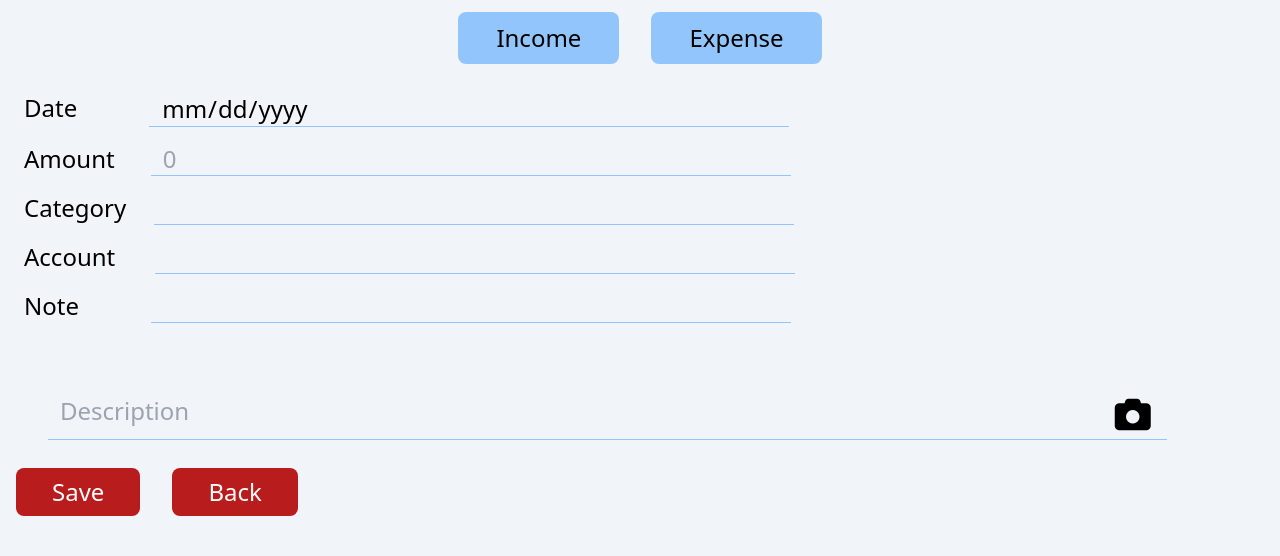
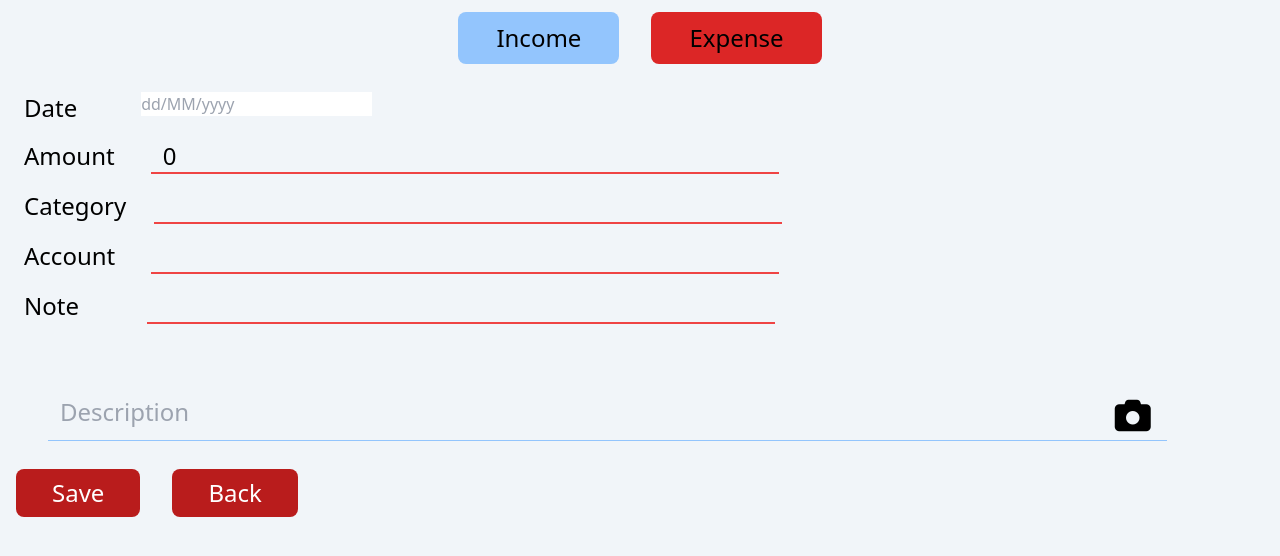
Before and after one commit to Gouriiseth/ExpensetrackerAdv, a React (Vite) app in the folder ExpenseTrackerMod/: page /header in a window 1280 px wide. Shown: the top 556 px of the page. Built offline with nearby package versions, Linux system fonts and the light colour scheme.

Commit message:
did some changes and used useContext

```diff
--- a/ExpenseTrackerMod/src/App.jsx
+++ b/ExpenseTrackerMod/src/App.jsx
@@ -1,11 +1,11 @@
 import Header from './components/Header'
 import Dashboard from './components/Dashboard'
 import { BrowserRouter as Router, Route, Routes } from 'react-router-dom';
-
+import { SavedContext, SavedProvider } from './components/SavedContext';
 
 function App() {
   return (
-    <>
+    <SavedProvider>
     {/* <div className="bg-slate-100">
       <Dashboard /> */}
     {/* <Header /> */}
@@ -18,7 +18,7 @@ function App() {
         </Router>
     {/* </div> */}
 
-    </>
+    </ SavedProvider>
   )
 }
 
--- a/ExpenseTrackerMod/src/components/Category.jsx
+++ b/ExpenseTrackerMod/src/components/Category.jsx
@@ -8,7 +8,7 @@ const Category = ({setCatItem,setIsCat,categoryData,setCategoryData,isIncome,cat
     const [editItem, setEditItem] = useState('')
 
   // console.log(categoryData);
-  categoryData.map((item)=>console.log(item))
+  // categoryData.map((item)=>console.log(item))
   return (
     <>
       <div className='w-[45%] bg-slate-200 h-full pb-8 pt-2 px-4 rounded-lg border-2 border-blue-200'>
--- a/ExpenseTrackerMod/src/components/Content.jsx
+++ b/ExpenseTrackerMod/src/components/Content.jsx
@@ -1,33 +1,40 @@
 import React, { useEffect } from 'react'
-import { useState } from 'react'
+import { useState,useContext } from 'react'
 import DatePicker from 'react-datepicker'
 import 'react-datepicker/dist/react-datepicker.css'
 import Category from './Category'
 import { useNavigate } from 'react-router-dom';
+import SavedContent from './SavedContent'
+import { SavedContext } from './SavedContext'
 
 
 const Content = ({ setIsAcc, setIsCat, catItem, accItem, setCatItem, setAccItem, isIncome }) => {
-
+  const {dataArr,setDataArr}= useContext(SavedContext);
   const [date, setDate] = useState('');
-  const [amount, setAmount] = useState(null);
+  const [amount, setAmount] = useState(0);
   const [category, setCategory] = useState('');
   const [account, setAccount] = useState('');
   const [note, setNote] = useState('');
   const [desc, setDesc] = useState('');
-  const [incomeSave, setIncomeSave] = useState('')
-  const [expenseSave, setExpenseSave] = useState('')
+  const [incomeSave, setIncomeSave] = useState([])
+  const [expenseSave, setExpenseSave] = useState([])
+  // const [saved, setSaved] = useState(false)
 
   const handleSave = () => {
-    const newSave = { date, amount, category, account, note, desc };
+    const newSave = { date, amount, catItem, accItem, note, desc };
     if (isIncome) {
       setIncomeSave([...incomeSave, newSave]);
+        setDataArr(incomeSave)
+      console.log(incomeSave);
     }
 
     else {
       setExpenseSave([...expenseSave, newSave]);
-
+      setDataArr(expenseSave)
+      console.log(dataArr,' ',typeof(dataArr));
     }
-      console.log(isIncome);
+    // setDataArr(true);
+    // console.log(isIncome);
 
     setDate('');
     setAmount('');
@@ -43,44 +50,46 @@ const Content = ({ setIsAcc, setIsCat, catItem, accItem, setCatItem, setAccItem,
   const navigate = useNavigate();
   const handleBackClick = (event) => {
     navigate(-1);
+  }
 
-  }
+  const toggleColor = ` ${isIncome ? 'border-b-2 border-green-500' : "border-b-2 border-red-500"} mx-3 w-1/2 bg-transparent text-2xl px-3 outline-none`
+
   return (
     <>
       <div className='flex flex-col w-full '>
-        <div className='  mb-5  pb-7'>
+        <div className='  mb-5 pb-7'>
 
-          <div className="flex  mt-4 mb-2 ">
-            <label className="text-2xl text-black mx-6">Date</label>
-            <input type="date" readOnly={true} value={date} className="mx-12 w-1/2 border-b border-blue-300 bg-transparent text-2xl px-3 outline-none" />
-            {/* <DatePicker selected={date} onChange={(date) => setDate(date)} dateFormat='dd/MM/yyyy' placeholderText='dd/MM/yyyy'>
+          <div className="ml-6 flex mt-4 mb-2">
+            <label className="text-2xl text-black mr-16">Date</label>
+            {/* <input type="date" readOnly={true} value={date} className="mx-12 w-1/2 border-b border-blue-300 bg-transparent text-2xl px-3 outline-none" /> */}
+            <DatePicker selected={date} onChange={(date) => setDate(date)} dateFormat='dd/MM/yyyy' placeholderText='dd/MM/yyyy'>
 
-            </DatePicker> */}
+            </DatePicker>
           </div>
 
-          <div className="flex  mt-4 mb-2 ">
-            <label className="text-2xl text-black  mx-6">Amount</label>
-            <input type="number" placeholder='0' value={amount} onChange={(e) => setAmount(e.target.value)} className="mx-3 w-1/2 border-b border-blue-300 bg-transparent text-2xl px-3 outline-none" />
+          <div className="ml-6 flex mt-4 mb-2 ">
+            <label className="text-2xl  text-black mr-6 ">Amount</label>
+            <input type="number" placeholder='0' value={amount} onChange={(e) => setAmount(e.target.value)} className={toggleColor} />
           </div>
 
-          <div className='flex mt-4 mb-2'>
-            <label className="text-2xl text-black mx-6">Category</label>
+          <div className='ml-6 flex mt-4 mb-2'>
+            <label className="text-2xl text-black mr-4">Category</label>
             <input type="text" readOnly={true} value={catItem} onClick={() => {
               setIsCat(p => p = !p);
               setIsAcc(false);
-            }} className="mx-1 w-1/2 border-b border-blue-300 bg-transparent text-2xl px-3 outline-none" />
+            }} className={toggleColor} />
           </div>
-          <div className='flex mt-4 mb-2'>
-            <label className="text-2xl text-black mx-6">Account</label>
+          <div className='ml-6 flex mt-4 mb-2'>
+            <label className="text-2xl text-black mr-6">Account</label>
             <input type="text" readOnly={true} value={accItem} onClick={() => {
               setIsAcc(q => q = !q);
               setIsCat(false)
-            }} className="mx-4 w-1/2 border-b border-blue-300 bg-transparent text-2xl px-3 outline-none" />
+            }} className={toggleColor} />
           </div>
 
-          <div className='flex mt-4 mb-2 '>
-            <label className="text-2xl text-black mx-6">Note</label>
-            <input type="text" value={note} onChange={(e) => setNote(e.target.value)} maxLength="50" className="mx-12 w-1/2 border-b border-blue-300 bg-transparent text-2xl px-3 outline-none " />
+          <div className='ml-6 flex mt-4 mb-2 '>
+            <label className="text-2xl text-black mr-14">Note</label>
+            <input type="text" value={note} onChange={(e) => setNote(e.target.value)} maxLength="50" className={toggleColor} />
           </div>
 
         </div>
@@ -92,12 +101,18 @@ const Content = ({ setIsAcc, setIsCat, catItem, accItem, setCatItem, setAccItem,
             </div>
           </div>
           <div>
-      <button className="save mt-7 mx-4 rounded-lg bg-red-700 text-2xl text-white px-9 py-2 mx-4" onClick={handleSave} >Save</button>
+            <button className="save mt-7 mx-4 rounded-lg bg-red-700 text-2xl text-white px-9 py-2 mx-4" onClick={() => handleSave()} >Save</button>
             <button className="back mt-7 mx-4 rounded-lg bg-red-700 text-2xl text-white px-9 py-2 mx-4" onClick={handleBackClick}>Back</button>
 
           </div>
         </div>
       </div>
+      {true ?
+        (isIncome ? (
+          <SavedContent dataArr={incomeSave} />
+        ) : (
+          <SavedContent dataArr={expenseSave} />
+        )): (<div></div>)}
     </>
   )
 }
--- a/ExpenseTrackerMod/src/components/Header.jsx
+++ b/ExpenseTrackerMod/src/components/Header.jsx
@@ -4,7 +4,7 @@ import Wrapper from './Wrapper'
 
 const Header = ({saved}) => {
 
-    const [isIncome, setIsIncome] = useState(null)
+    const [isIncome, setIsIncome] = useState(false)
     // const handleIncome=()=>{
     //     const incomee=saved.filter((save)=>save.category==='income')
     //     setIncome(incomee)
--- /dev/null
+++ b/ExpenseTrackerMod/src/components/SavedContent.jsx
@@ -0,0 +1,29 @@
+import React from 'react'
+import { SavedContext } from './SavedContext'
+import { useContext} from 'react'
+
+const SavedContent = () => {
+    // console.log(data);
+    // setSaved(false)
+    const {dataArr}= useContext(SavedContext);
+    // dataArr.map(d=>console.log(d))
+    console.log(dataArr);
+    return (
+      <div>
+        {/* {  dataArr.map((itemData) => (
+          <div className='bg-blue-200'>
+            console.log(dataArr) ;
+            <p> {itemData.date}</p>
+            <p> {itemData.amount}</p>
+            <p> {itemData.catItem}</p>
+            <p> {itemData.accItem}</p>
+            <p> {itemData.note}</p>
+            <p> {itemData.desc}</p>
+            </div>
+           ))
+      }  */}
+      </div>
+  )
+}
+
+export default SavedContent
--- /dev/null
+++ b/ExpenseTrackerMod/src/components/SavedContext.jsx
@@ -0,0 +1,13 @@
+import React , {createContext,useState} from "react";
+
+export const SavedContext = createContext();
+
+export const SavedProvider=({children})=>{
+    const [{dataArr,setDataArr}]= useState([]);
+
+    return (
+        <SavedContext.Provider value={[dataArr,setDataArr]}>
+            {children}
+        </SavedContext.Provider>
+    );
+;}
--- a/ExpenseTrackerMod/src/components/Tabsec.jsx
+++ b/ExpenseTrackerMod/src/components/Tabsec.jsx
@@ -1,13 +1,27 @@
 import React from 'react'
+import { useState } from 'react'
+import { SavedContext } from './SavedContext'
 
 const Tabsec = (clickTab) => {
+
+  const [isIncome, setIsIncome] = useState(true)
   return (
     <>
 
     {clickTab && (
-        <div className='text-black'>
-            Tab 2 Opened
+      <div className="all flex mt-10 ">
+        <div className='left flex flex-col mt-6 w-80'>
+          <button className="Income w-fit mb-3 mx-3 rounded-lg text-xl p-3 bg-pink-300" onClick={()=>setIsIncome(true)}>Income</button>
+          <button className="Expense w-fit mt-3 mx-3 rounded-lg text-xl p-3 bg-pink-300" onClick={()=>setIsIncome(false)}>Expense</button>
         </div>
+
+        <div className="right bg-red-300 px-4 py-2">
+          {isIncome ? (<p>Lorem ipsum dolor sit amet consectetur adipisicing elit. Nisi, laudantium?</p>):(<p>heloedjndudjnjbk</p>)}
+
+
+
+        </div>
+      </div>
     )
 }
     </>
```
Lines whose indentation alone changed are shown as unchanged.
